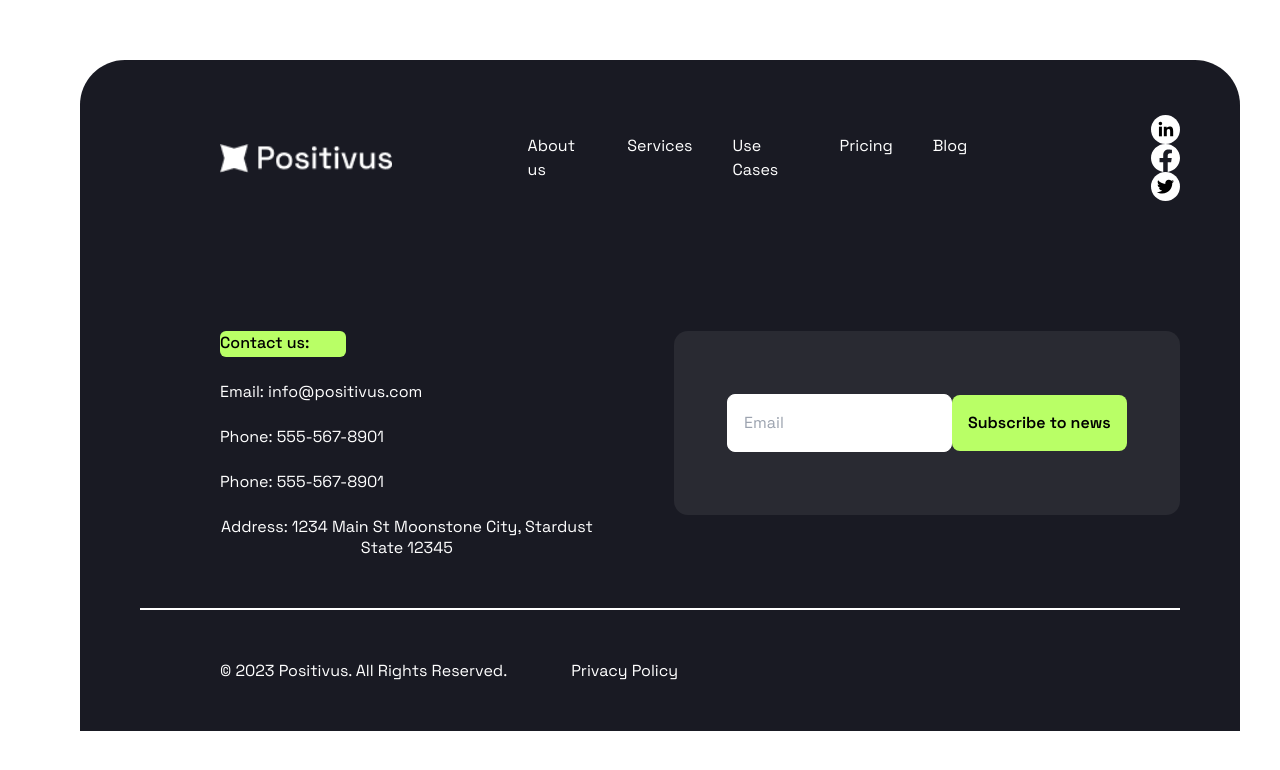
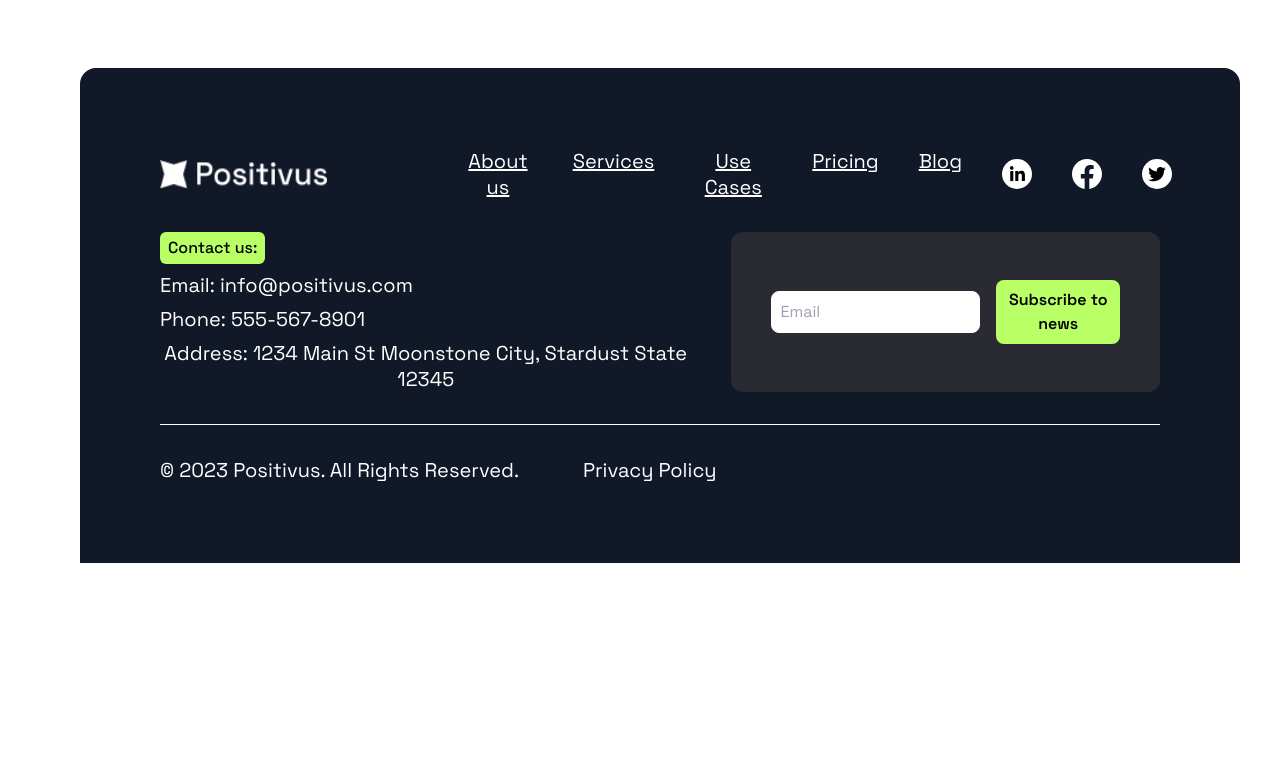
Before and after one commit to priyankashah3107/positivus, a Next.js app: page / in a window 1280 px wide. Shown: the part 7358-8128 px from the top of the page. After the commit the page ends 7961 px from the top, so only its background shows below. Built offline with nearby package versions, Linux system fonts and the light colour scheme.

Commit message:
feat: FooterDone

```diff
--- a/src/components/ContactUs.tsx
+++ b/src/components/ContactUs.tsx
@@ -1,9 +1,15 @@
+'use client'
 import Image from 'next/image'
-import React from 'react'
+import React, { useState } from 'react'
 const head = "Contact Us"
 const para = "Connect with Us: Let's Discuss Your Digital Marketing Needs"
 const btn = "Send Message"
 const ContactUs = () => {
+  const [selectedOption, setSelectedOption] = useState<string>('hi')
+
+  const handleOptionChange = (e: any) => {
+    setSelectedOption(e.target.value)
+  }
   return (
     <>
     <div className="p-4 pl-6 lg:pl-20 lg:p-10">
@@ -18,16 +24,20 @@ const ContactUs = () => {
 
              <div className='flex flex-row gap-20 justify-between  md:p-20 '>
 
-              <form className='form md:w-[556px] h-[443px]'>
+              <form className='form md:w-[556px] h-[443px] mb-14 md:mb-2'>
                 <div className='flex flex-col gap-14'>
 
                 <div className='flex flex-row gap-6 '>
                <div className="flex flex-row gap-4">
-               <input type="radio" id="hi" name="hi" value="hi" checked  />
+               <input type="radio" id="hi" name="contact" value="hi" checked={selectedOption === "hi"}
+               onChange={handleOptionChange}  />
+               <label htmlFor="quote">Say hi</label>
                </div>
 
                <div className='flex flex-row gap-4'>
-               <input type="radio" id="quote" name="quote" value="quote" />
+               <input type="radio" id="quote" name="contact" value="quote"
+               checked={selectedOption === 'quote'}
+               onChange={handleOptionChange} />
               <label htmlFor="quote">Get a Quote</label>
                </div>
               </div>
@@ -51,7 +61,7 @@ const ContactUs = () => {
                className='input md:h-[auto] '  />
                </div>
 
-                 <button className='btnn'>{btn}</button>
+                 <button className='btnn '>{btn}</button>
               </div>
               </form>
 
--- a/src/components/Footer.tsx
+++ b/src/components/Footer.tsx
@@ -1,123 +1,79 @@
-"use client"
-import Image from 'next/image'
-import React from 'react'
+"use client";
+import Image from 'next/image';
+import React from 'react';
 
 const fooNav  = [
-  {id: 1,
-   info: "About us"
-  },
-  {id: 2,
-    info: "Services"
-   },
-   {id: 3,
-    info: "Use Cases"
-   },
-   {id: 4,
-    info: "Pricing"
-   },
-   {id: 1,
-    info: "Blog"
-   },
-
-]
+  { id: 1, info: "About us" },
+  { id: 2, info: "Services" },
+  { id: 3, info: "Use Cases" },
+  { id: 4, info: "Pricing" },
+  { id: 5, info: "Blog" },
+];
 
 const icons =  [
-  {
-    id: 1,
-    icon: "/socials/slinkd.svg"
-  },
-  {
-    id: 2,
-    icon: "/socials/face.svg"
-  },
-  {
-    id: 3,
-    icon: "/socials/twiiter.svg"
-  },
-]
+  { id: 1, icon: "/socials/slinkd.svg" },
+  { id: 2, icon: "/socials/face.svg" },
+  { id: 3, icon: "/socials/twiiter.svg" },
+];
 
 const emailInfo = [
-  {id: 1,
-    info: "Email: info@positivus.com"
-   },
-   {id: 2,
-    info: "Phone: 555-567-8901"
-   },
-   {id: 2,
-    info: "Phone: 555-567-8901"
-   },
-   {id: 3,
-    info: "Address: 1234 Main St Moonstone City, Stardust State 12345"
-   },
-
-]
+  { id: 1, info: "Email: info@positivus.com" },
+  { id: 2, info: "Phone: 555-567-8901" },
+  { id: 3, info: "Address: 1234 Main St Moonstone City, Stardust State 12345" },
+];
 
 const priv = [
-  {id: 1,
-    info: "© 2023 Positivus. All Rights Reserved."
-    },
-
-    {id: 2,
-      info: "Privacy Policy"
-      },
-
-
-]
+  { id: 1, info: "© 2023 Positivus. All Rights Reserved." },
+  { id: 2, info: "Privacy Policy" },
+];
 
 const Footer = () => {
   return (
-    <div className="p-4 pl-6 lg:pl-20 lg:p-10">
-      <div className="foo text-white flex flex-col">
+    <div className="p-4 pl-8 lg:pl-20 lg:p-10  text-white">
+      <div className="flex flex-col w-[400px] md:w-full gap-8 bg-gray-900 p-20 rounded-tr-2xl rounded-tl-2xl">
 
-        <div className="flex flex-row justify-between md:pl-20 items-center md:gap-10">
+        <div className="flex flex-col md:flex-row justify-between items-center gap-6 md:gap-10">
           <div>
-          <Image src={"/logo.png"} alt='logo' width={100} height={23}
-          className="lg:w-[180px] lg:h-[29px] cursor-pointer" />
+            <Image src="/logo.png" alt="logo" width={100} height={23} className="cursor-pointer lg:w-[180px] lg:h-[29px]" />
           </div>
 
-         <div className='flex flex-row gap-10 lg:ml-24'>
-         {fooNav.map((val, idx) => (
-            <div key={idx}>
-                <p className='cursor-pointer'>{val.info}</p>
-            </div>
-          ))}
-         </div>
-
-           <div className='flex flex-row gap-10 md:ml-36 items-center hidden lg:block '>
-           {icons.map((val) => (
-            <Image src={val.icon} alt='icons' width={30} height={30}
-            className='flex flex-row gap-10' />
-          ))}
-           </div>
-
-        </div>
-
-        <div className='flex flex-col justify-between ml-20 md:mt-20 md:flex-row'>
-
-          <div className='flex flex-col gap-6'>
-          <h3 className='bg-[#B9FF66] rounded-md font-medium text-black w-[115px] h-[23px] md:w-[126px] md:h-[26px]'>Contact us: </h3>
-           {emailInfo.map((val, idx) => (
-            <p key={idx} className='fooCon md:flex md:flex-start'>{val.info}</p>
-           ))}
+          <div className="flex flex-col md:flex-row justify-center gap-4 md:gap-10 lg:ml-24">
+            {fooNav.map((val) => (
+              <p key={val.id} className="cursor-pointer fooCon md:text-[20px] items-center text-center md:mb-0 md:underline">{val.info}</p>
+            ))}
           </div>
 
-          <div className='fooEmail md:w-[634px] md:h-[184px] md:flex md:flex-row md:ml-20 justify-center items-center '>
-            <input type='email' placeholder='Email' className='p-4 border border-white rounded-lg' />
-            <button className='bg-[#B9FF66] p-4 text-black rounded-lg font-semibold '>Subscribe to news</button>
+          <div className="flex gap-4 md:gap-10 hidden lg:flex">
+            {icons.map((val) => (
+              <Image key={val.id} src={val.icon} alt="icon" width={30} height={30} className="cursor-pointer" />
+            ))}
           </div>
         </div>
 
-        <div className='border border-b border-white w-full'></div>
+        <div className="flex flex-col md:flex-row justify-between gap-8 md:gap-10 ">
+          <div className="flex flex-col gap-2 text-center items-center md:text-start md:items-start">
+            <h3 className="bg-[#B9FF66] rounded-md font-medium text-black w-max px-2 py-1">Contact us:</h3>
+            {emailInfo.map((val) => (
+              <p key={val.id} className="md:flex  fooCon md:text-[20px] leading-[30px] ">{val.info}</p>
+            ))}
+          </div>
 
-        <div className='fooCon md:ml-20 flex flex-row gap-16 items-center'>
-          {priv.map((val, idx) => (
-            <p key={idx}>{val.info}</p>
+          <div className="flex flex-col md:flex-row items-center gap-4 bg-[#292A32] p-10 rounded-xl">
+            <input type="email" placeholder="Email" className="p-2 border border-white rounded-lg w-full md:w-auto" />
+            <button className="bg-[#B9FF66] p-2 text-black rounded-lg font-semibold w-full md:w-auto">Subscribe to news</button>
+          </div>
+        </div>
+
+        <div className="border-b border-white w-full"></div>
+
+        <div className="flex flex-row  items-center gap-4 md:gap-16">
+          {priv.map((val) => (
+            <p key={val.id} className='fooCon md:text-[20px]'>{val.info}</p>
           ))}
         </div>
-
       </div>
     </div>
-  )
+  );
 }
 
-export default Footer
+export default Footer;
```
